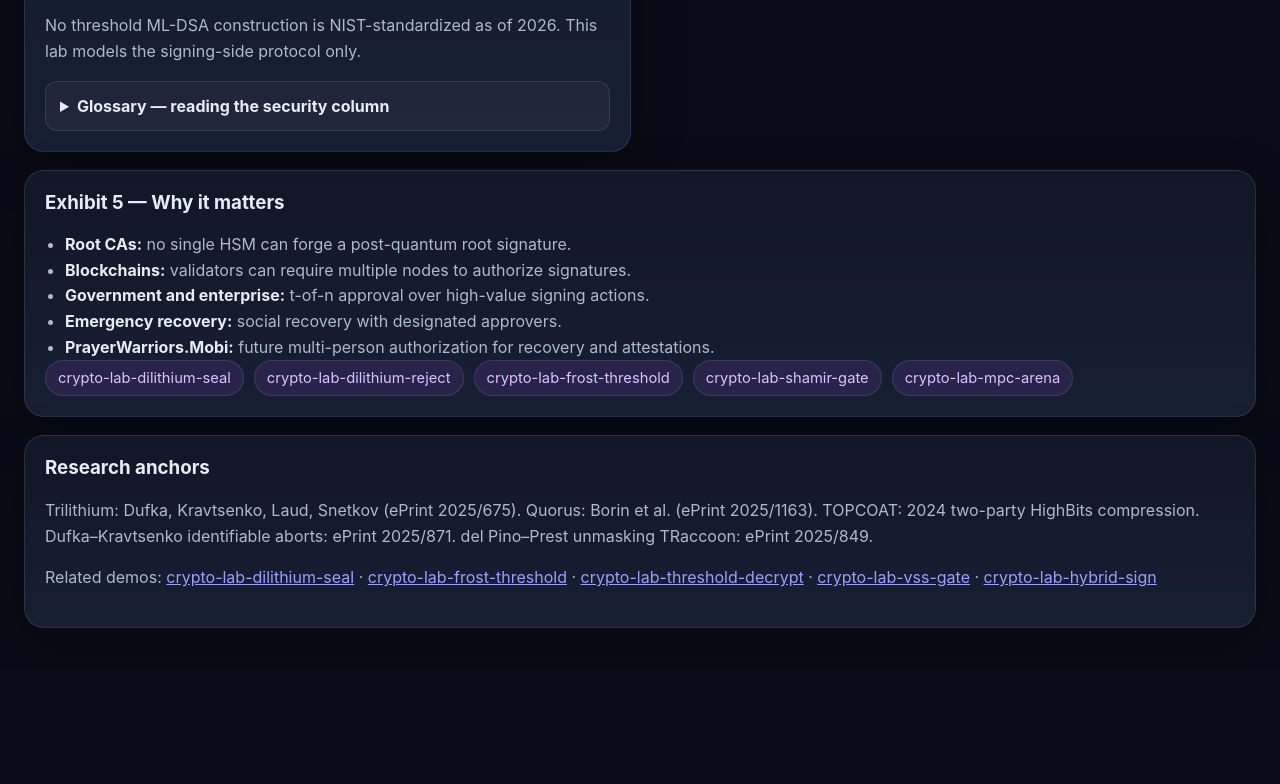
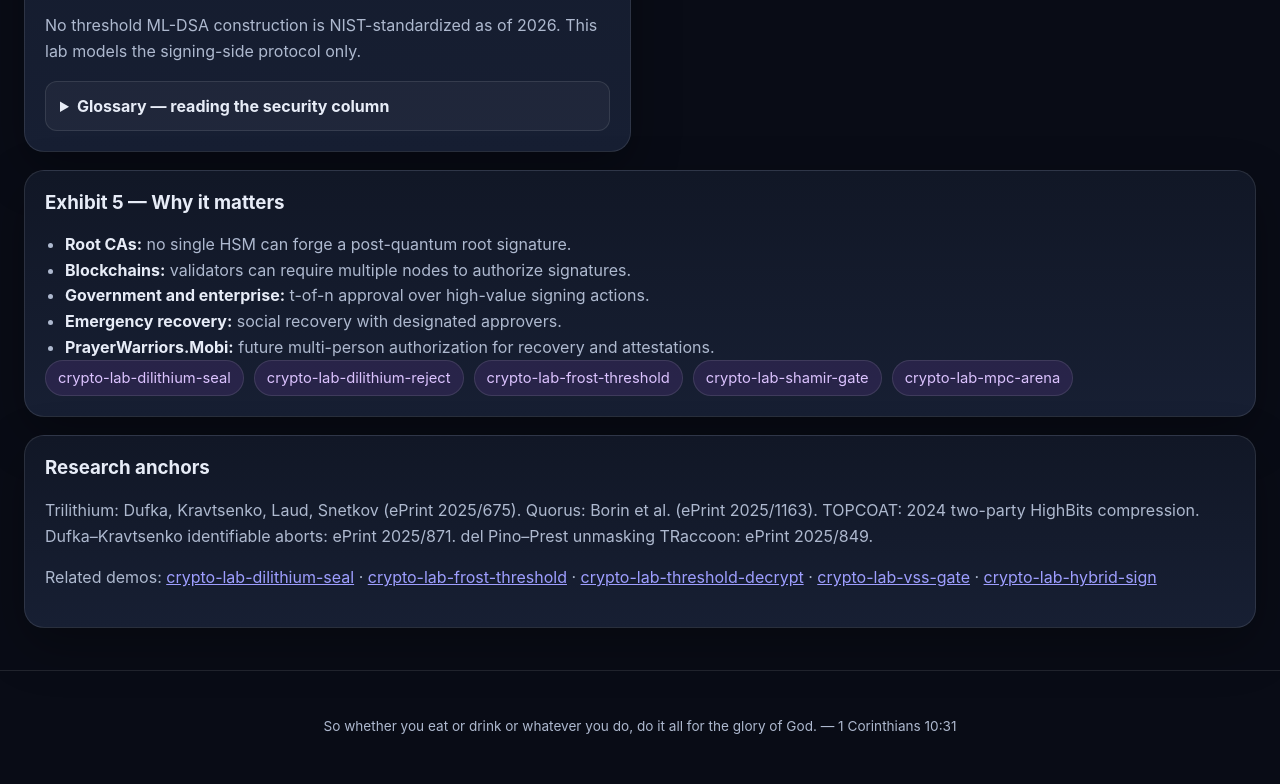
Before and after one commit to systemslibrarian/crypto-lab-threshold-mldsa, a website built with Vite: page index.html in a window 1280 px wide. Shown: the part 4575-5359 px from the top of the page. Before the commit the page ends 5245 px from the top, so only its background shows below. Built offline with nearby package versions, Linux system fonts and the light colour scheme; what @noble/post-quantum would draw is missing.

Commit message:
Make lab self-contained; fix cl-hero mobile layout; accessibility pass

```diff
--- a/index.html
+++ b/index.html
@@ -15,11 +15,6 @@
     <title>Threshold ML-DSA Lab</title>
   </head>
   <body>
-<!-- BEGIN crypto-lab shared header — managed; edit shared-header.html + re-run reapply-header.py
-     Identical on every lab. Self-contained styles. Accents use each demo's own
-     --accent CSS variable (teal #35d6bb fallback). The ONLY per-repo value is the
-     repo name (crypto-lab-threshold-mldsa) in the GitHub link.
-     Source of truth: github.com/systemslibrarian/crypto-lab/shared-header.html -->
 <style>
   .cl-topbar{
     /* The bar is always dark (#0b1512) regardless of page theme, so header
@@ -131,8 +126,10 @@
     else dedupeBanner();
   })();
 </script>
-<!-- END crypto-lab shared header -->
-    <div id="app"></div>
+    <main id="app"></main>
+    <footer class="scripture-footer">
+      <p>So whether you eat or drink or whatever you do, do it all for the glory of God. — 1 Corinthians 10:31</p>
+    </footer>
     <script type="module" src="/src/main.ts"></script>
   </body>
 </html>
--- a/src/main.ts
+++ b/src/main.ts
@@ -366,7 +366,7 @@ app.innerHTML = `
       </article>
     </section>
 
-    <section class="panel footer-panel">
+    <section class="panel footer-panel" aria-label="Research anchors and related demos">
       <h3>Research anchors</h3>
       <p>
         Trilithium: Dufka, Kravtsenko, Laud, Snetkov (ePrint 2025/675). Quorus: Borin et al. (ePrint 2025/1163). TOPCOAT: 2024 two-party HighBits compression. Dufka–Kravtsenko identifiable aborts: ePrint 2025/871. del Pino–Prest unmasking TRaccoon: ePrint 2025/849.
--- a/src/style.css
+++ b/src/style.css
@@ -133,7 +133,6 @@ a:focus-visible,
   box-shadow: var(--shadow);
 }
 
-/* BEGIN cl-hero standard — managed, keep in sync across fleet */
 .cl-hero{display:flex;align-items:flex-start;justify-content:space-between;gap:clamp(1rem,4vw,3rem);flex-wrap:wrap;margin:clamp(1rem,3vw,2rem) 0 1.5rem;}
 .cl-hero-main{flex:1 1 22rem;min-width:min(100%,20rem);}
 .cl-hero-title{margin:0;font-size:clamp(1.6rem,3.8vw,2.7rem);font-weight:700;line-height:1.1;letter-spacing:.01em;}
@@ -142,8 +141,7 @@ a:focus-visible,
 .cl-hero-why{flex:0 1 min(40%,26rem);min-width:min(100%,15rem);border:1px solid var(--border);border-radius:10px;padding:.85rem 1.05rem;background:color-mix(in oklab,var(--accent,var(--server)) 6%,transparent);}
 .cl-hero-why-label{display:block;font-size:.68rem;font-weight:700;letter-spacing:.14em;}
 .cl-hero-why-text{margin:.35rem 0 0;font-size:.95rem;line-height:1.5;}
-@media (max-width:640px){.cl-hero{flex-direction:column;}.cl-hero-why{flex-basis:auto;width:100%;}}
-/* END cl-hero standard */
+@media (max-width:640px){.cl-hero{flex-direction:column;}.cl-hero-why{flex-basis:auto;width:100%;}.cl-hero-main{flex-basis:auto;min-width:0;}}
 
 .eyebrow {
   color: var(--gold-ink);
@@ -1475,3 +1473,14 @@ td {
     scroll-behavior: auto !important;
   }
 }
+
+/* Page footer landmark */
+.scripture-footer {
+  width: min(1280px, 100%);
+  margin: 0 auto;
+  padding: 2rem 24px;
+  text-align: center;
+  font-size: 0.85rem;
+  border-top: 1px solid var(--border);
+  color: var(--muted);
+}
```
